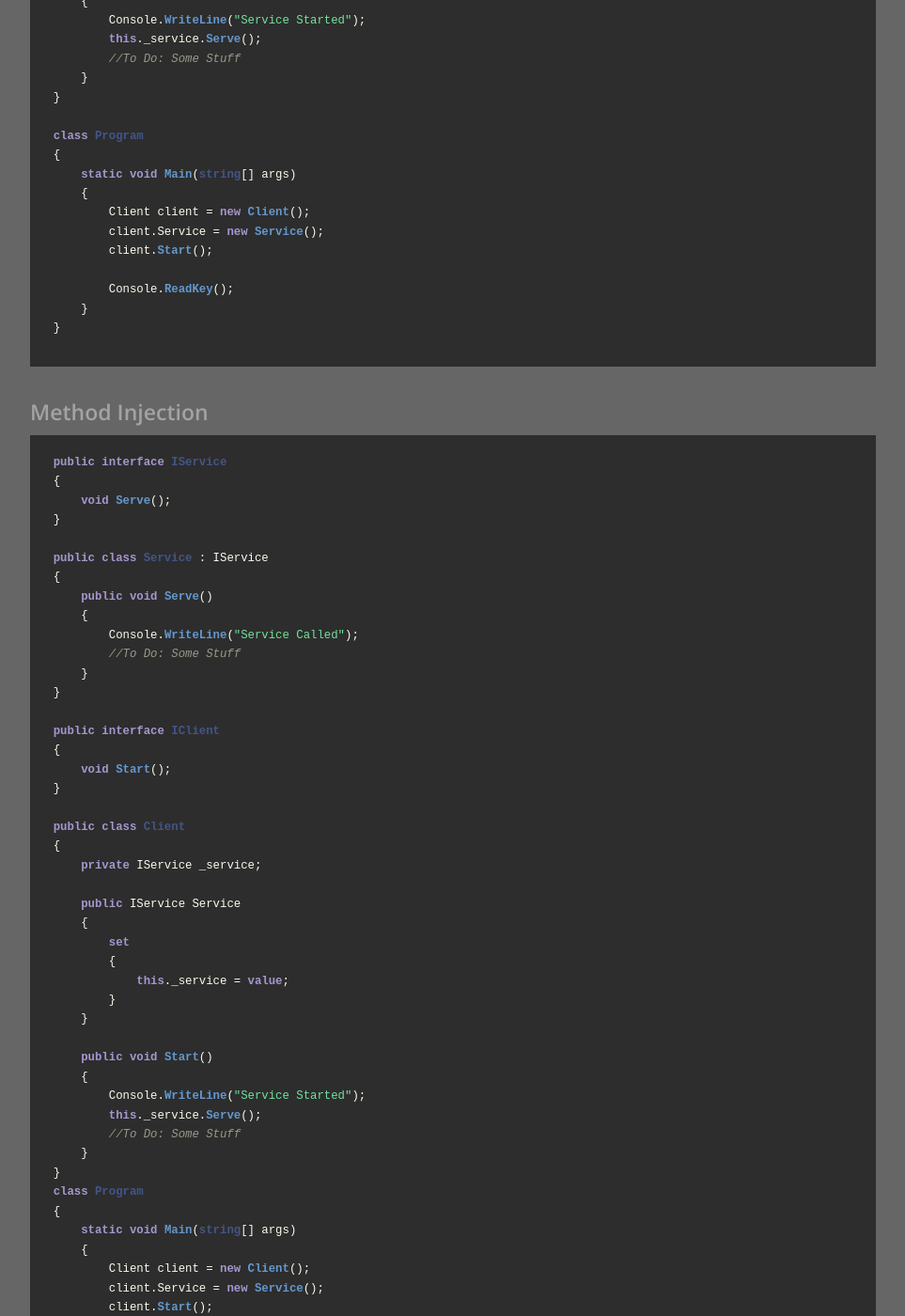
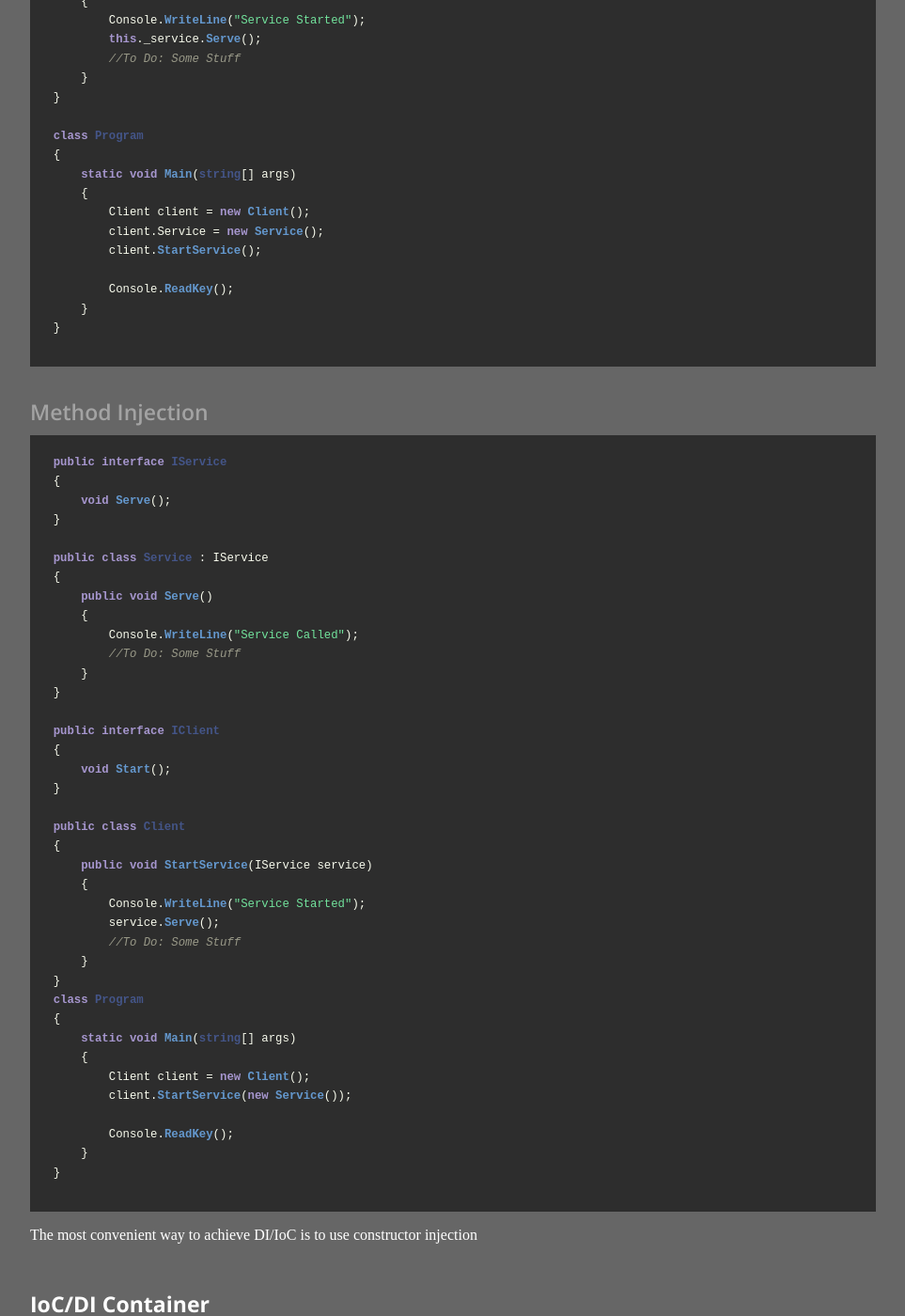
Before and after one commit to abhinavkant/abhinavkant.github.io, a Jekyll site: the page built from _posts/2017-06-28-dependency-injection.md, in a window 1280 px wide and 1400 px high, scrolled down 4499 px. Shown: the whole window at 94% size, without its empty margins (158-1121 px from the left). Built offline with Jekyll 4.4.1, drawn with Linux system fonts in a browser that asks for light colours; some web fonts are replaced; comment, search, counter and statistics services are not loaded; some of the changed text lies outside the part shown.

Commit message:
Update incorrect write up

````diff
--- a/_posts/2017-06-28-dependency-injection.md
+++ b/_posts/2017-06-28-dependency-injection.md
@@ -40,7 +40,7 @@ public class Client
     public void StartService()
     {
         Console.WriteLine("Service Started");
-        _service.Serve();
+        _service.StartService();
         //To Do: Some Stuff
     }
 }
@@ -86,7 +86,7 @@ public class Client
         _service = service;
     }
 
-    public void Start()
+    public void StartService()
     {
         Console.WriteLine("Service Started");
         this._service.Serve();
@@ -99,7 +99,7 @@ class Program
     static void Main(string[] args)
     {
         var c = new Client(new Service());
-        c.Start();
+        c.StartService();
     }
 }
 ```
@@ -138,7 +138,7 @@ public class Client
         this._service = service;
     }
 
-    public void Start()
+    public void StartService()
     {
         Console.WriteLine("Service Started");
         this._service.Serve();
@@ -150,7 +150,7 @@ class Program
     static void Main(string[] args)
     {
         var client = new Client(new Service());
-        client.Start();
+        client.StartService();
 
         Console.ReadKey();
     }
@@ -185,7 +185,7 @@ public class Client
         }
     }
 
-    public void Start()
+    public void StartService()
     {
         Console.WriteLine("Service Started");
         this._service.Serve();
@@ -199,7 +199,7 @@ class Program
     {
         Client client = new Client();
         client.Service = new Service();
-        client.Start();
+        client.StartService();
 
         Console.ReadKey();
     }
@@ -230,20 +230,10 @@ public interface IClient
 
 public class Client
 {
-    private IService _service;
-
-    public IService Service
-    {
-        set
-        {
-            this._service = value;
-        }
-    }
-
-    public void Start()
+    public void StartService(IService service)
     {
         Console.WriteLine("Service Started");
-        this._service.Serve();
+        service.Serve();
         //To Do: Some Stuff
     }
 }
@@ -252,8 +242,7 @@ class Program
     static void Main(string[] args)
     {
         Client client = new Client();
-        client.Service = new Service();
-        client.Start();
+        client.StartService(new Service());
 
         Console.ReadKey();
     }
````
